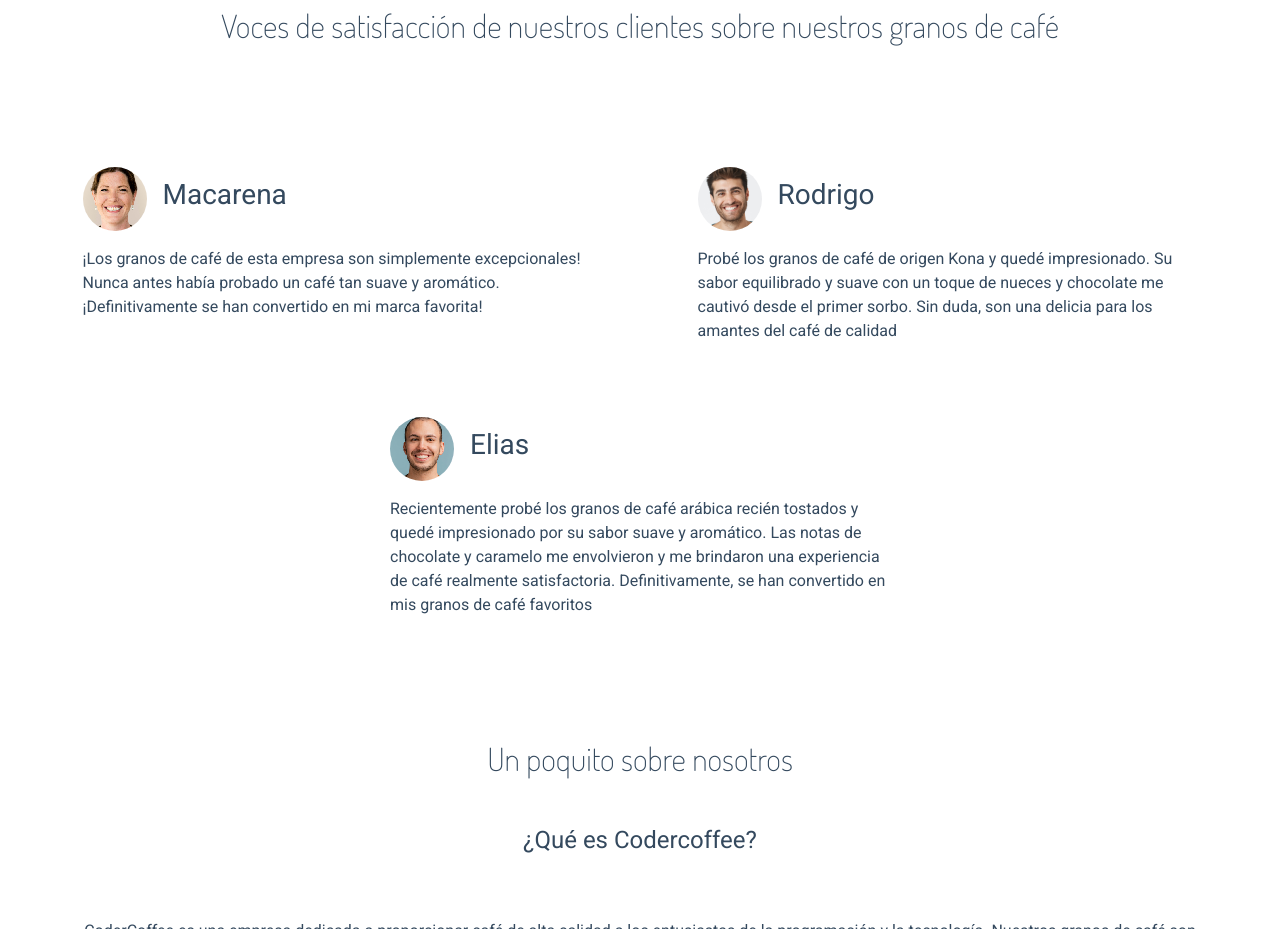
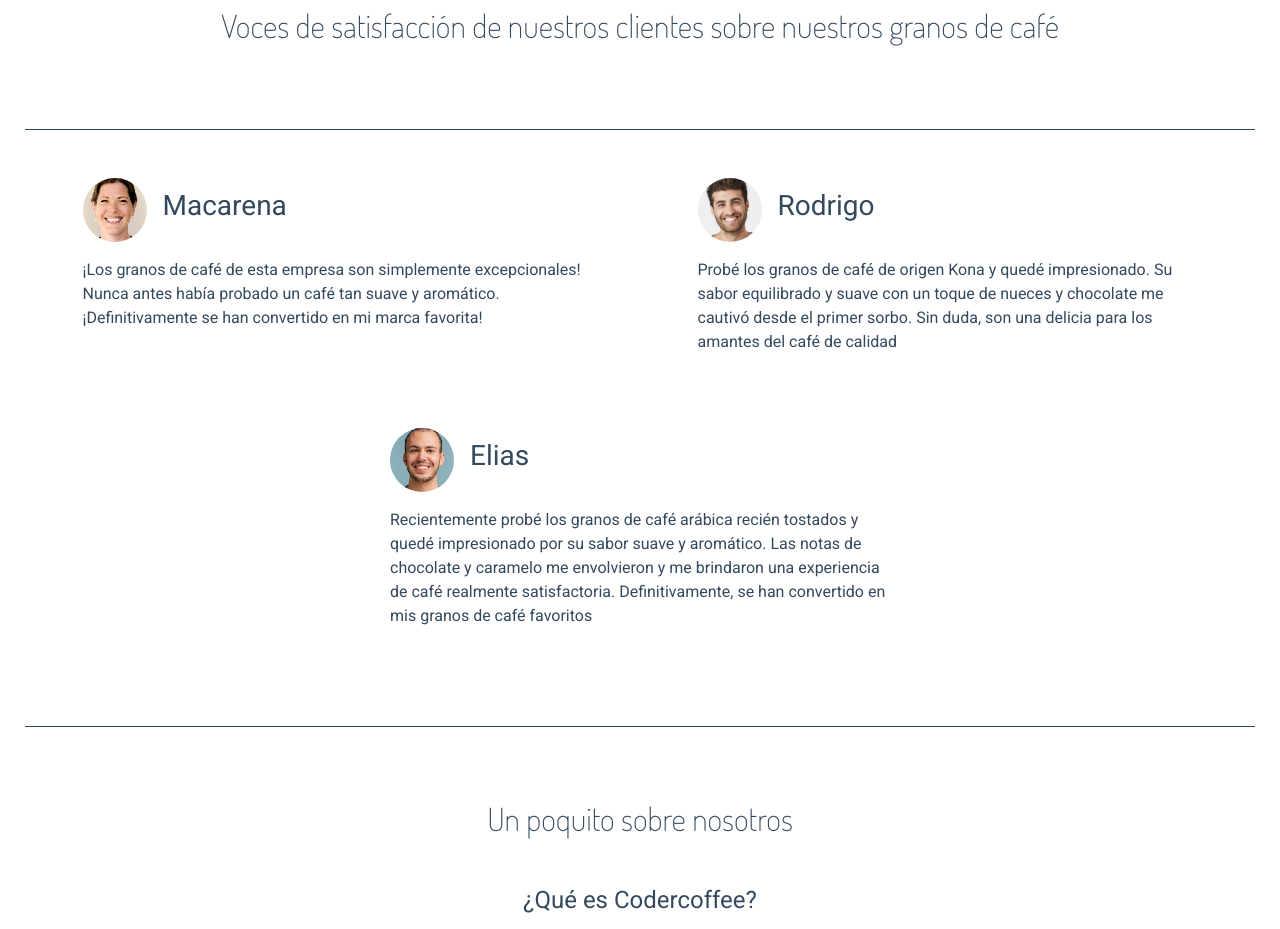
Before and after one commit to Patrick9913/newrepo, a plain HTML site: page index.html in a window 1280 px wide. Shown: the part 1820-2749 px from the top of the page. Drawn offline with nearby package versions, Linux system fonts and the light colour scheme.

Commit message:
opinion update

```diff
--- a/index.html
+++ b/index.html
@@ -71,6 +71,7 @@
     </section>
     <h2 class="text-center mt-5 mb-5 font-modifier-gen">Voces de satisfacción de nuestros clientes sobre nuestros granos de café</h2>
     <section class="padding-box">
+      <div class="div-divider2 mb-5"></div>
       <section class="father-index mt-5 mb-5">
         <div class="opinion">
           <div class="d-flex align-items-center mb-3">
@@ -94,6 +95,7 @@
           <p class="text-justify">Recientemente probé los granos de café arábica recién tostados y quedé impresionado por su sabor suave y aromático. Las notas de chocolate y caramelo me envolvieron y me brindaron una experiencia de café realmente satisfactoria. Definitivamente, se han convertido en mis granos de café favoritos</p>
         </div>
       </section>
+      <div class="div-divider2 mb-5"></div>
     </section>
     <h2 class="text-center mb-5 font-modifier-gen">Un poquito sobre nosotros</h2>
     <h4 class="text-center mb-3">¿Qué es Codercoffee?</h4>
--- a/scss/_commons.scss
+++ b/scss/_commons.scss
@@ -12,7 +12,6 @@ body {
     margin: 0;
     padding: 0;
     background-color: $secondaryColor;
-
     nav {
         background-color: $backgroundColorOne;
     }
--- a/scss/_index.scss
+++ b/scss/_index.scss
@@ -34,6 +34,10 @@
     border-bottom: 1px solid $secondaryColor;
     margin-top: 10px;
 }
+.div-divider2 {
+    @extend .div-divider;
+    border-bottom: 1px solid $mainColor;
+}
 .sec-footer {
     width: 100%;
 }
--- a/scss/_mixins.scss
+++ b/scss/_mixins.scss
@@ -15,6 +15,8 @@
     grid-template-areas: $areas;
 }
 
+
+
 @mixin spacing ($margin,$padding){
     margin: $margin;
     padding: $padding;
```
Also changed, not shown: css/newstyle.css.
